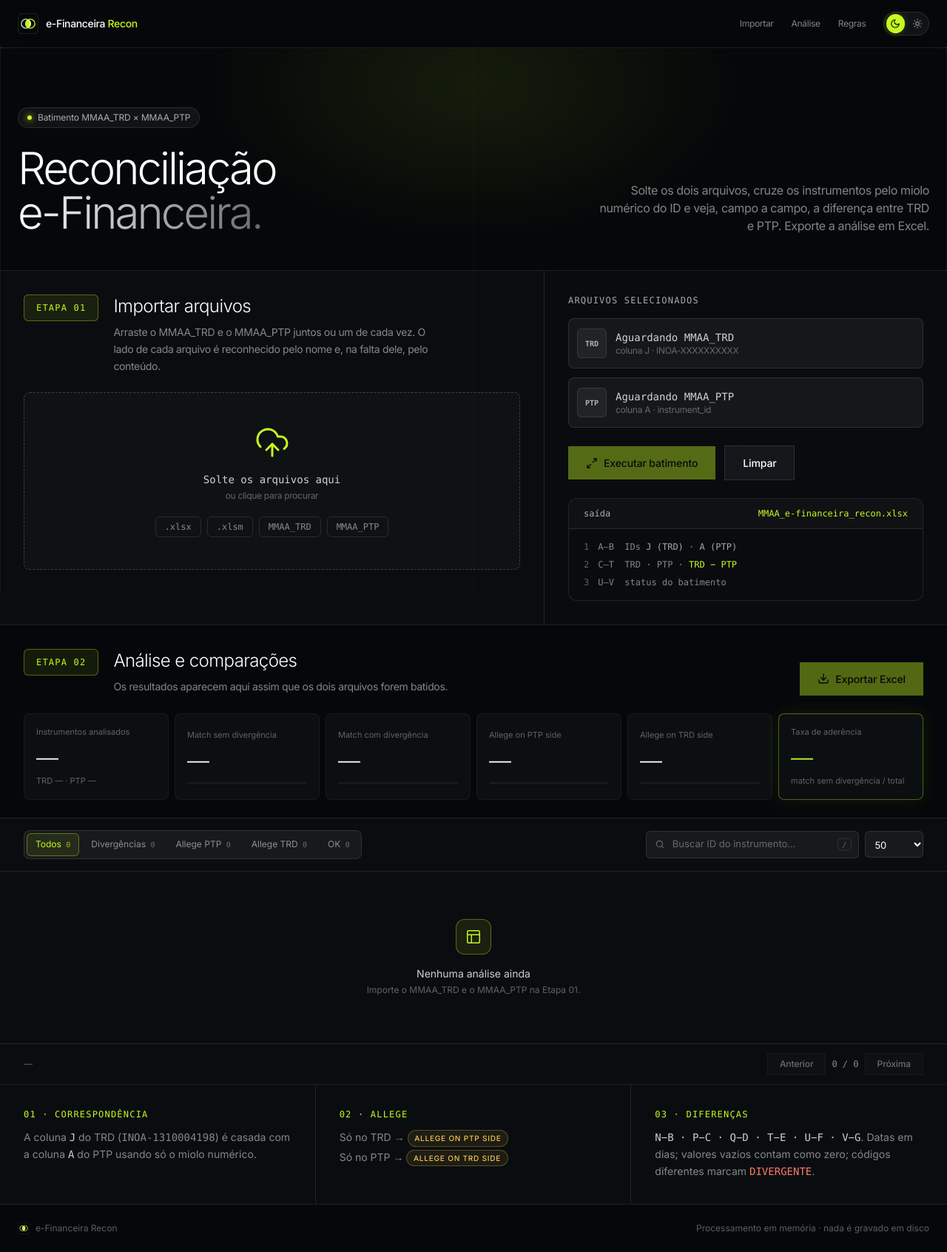
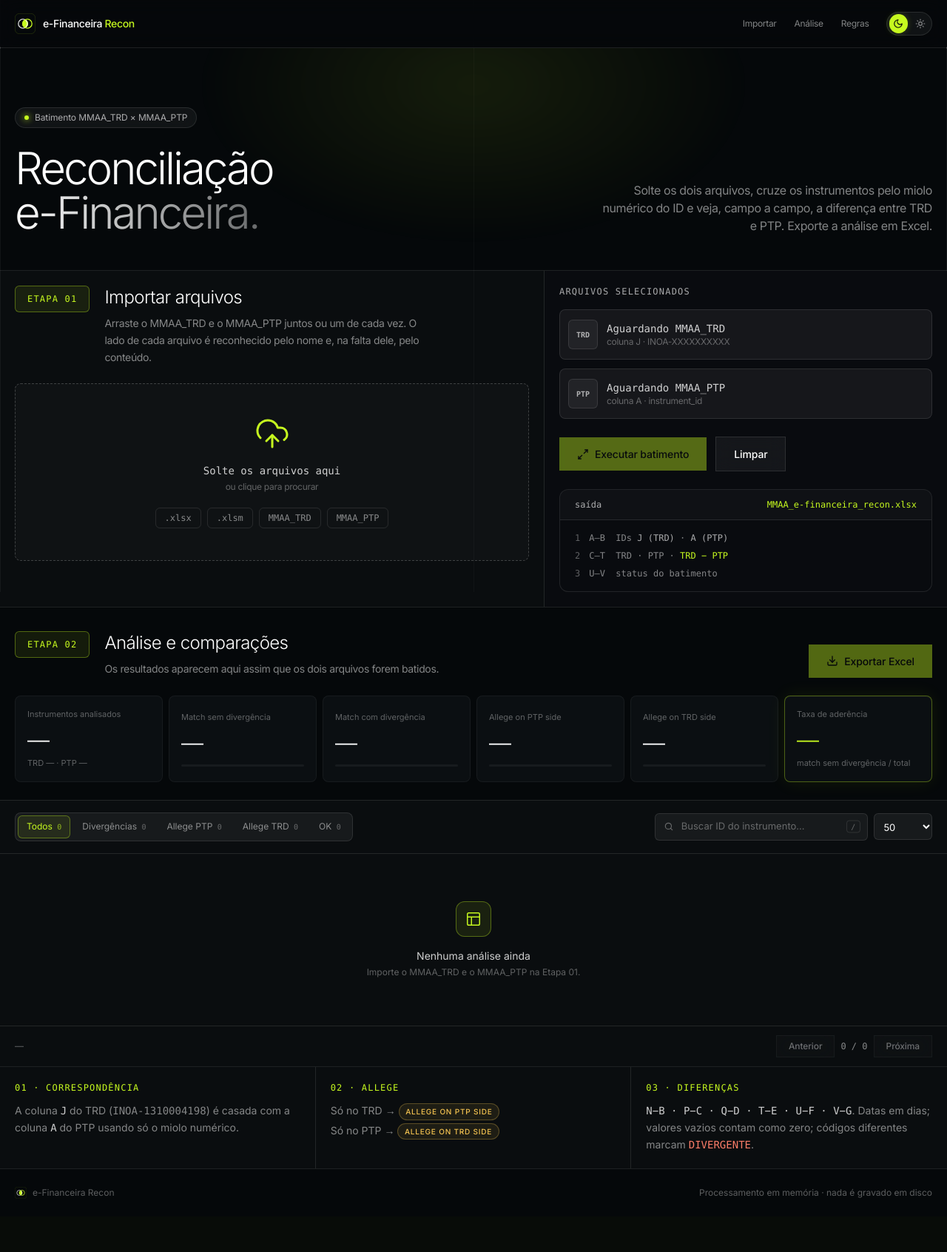
Before and after one commit to PistacchioV/efinanceira-recon, a Flask app: page / in a window 1280 px wide. Shown: the whole page at 74% size. After the commit the page ends 1620 px from the top, so only its background shows below. Run offline with Flask 2, Linux system fonts and the light colour scheme.

Commit message:
Layout em largura total e margens laterais menores
Co-Authored-By: Claude Opus 5 <noreply@anthropic.com>

```diff
--- a/static/css/app.css
+++ b/static/css/app.css
@@ -104,7 +104,7 @@ body {
 /* --------------------------------------------------------- grade de fundo */
 .frame-lines {
   position: fixed; inset: 0; pointer-events: none; z-index: 0;
-  max-width: 1920px; margin: 0 auto;
+  max-width: none;
   border-left: 1px solid var(--line-soft); border-right: 1px solid var(--line-soft);
 }
 .frame-lines::after {
--- a/templates/index.html
+++ b/templates/index.html
@@ -43,7 +43,7 @@
 
   <!-- navbar -->
   <nav class="nav">
-    <div class="max-w-[1920px] mx-auto w-full px-6 h-16 flex items-center justify-between relative">
+    <div class="w-full px-4 md:px-5 h-16 flex items-center justify-between relative">
       <a class="flex items-center gap-2.5 group animate-blur-in stagger-1" href="/">
         <img src="{{ url_for('static', filename='img/logo.svg') }}" alt="" class="w-7 h-7 group-hover:scale-110 transition-transform"/>
         <span class="text-sm tracking-tight font-medium t-fg">e-Financeira <span class="t-accent">Recon</span></span>
@@ -67,10 +67,10 @@
     </div>
   </nav>
 
-  <main class="flex-1 max-w-[1920px] mx-auto w-full relative z-10">
+  <main class="flex-1 w-full relative z-10">
 
     <!-- hero -->
-    <section class="w-full border-b b-line pt-16 md:pt-20 pb-12 px-6 relative overflow-hidden">
+    <section class="w-full border-b b-line pt-16 md:pt-20 pb-12 px-4 md:px-5 relative overflow-hidden">
       <div class="glow-top"></div>
       <div class="relative z-10 flex flex-col md:flex-row w-full justify-between gap-10 md:items-end">
         <div class="flex flex-col items-start w-full md:w-3/5">
@@ -90,7 +90,7 @@
     <!-- etapa 01: importar -->
     <section id="importar" class="w-full border-b b-line">
       <div class="grid lg:grid-cols-[1.15fr_0.85fr]">
-        <div class="panel panel-hoverglow border-0 lg:border-r b-line p-6 md:p-8">
+        <div class="panel panel-hoverglow border-0 lg:border-r b-line p-4 md:p-5">
           <div class="relative mb-6 flex items-start gap-5">
             <div class="step-tag">Etapa 01</div>
             <div>
@@ -110,7 +110,7 @@
           </div>
         </div>
 
-        <div class="panel border-0 p-6 md:p-8 flex flex-col" style="background: var(--panel-solid)">
+        <div class="panel border-0 p-4 md:p-5 flex flex-col" style="background: var(--panel-solid)">
           <div class="mb-4 text-xs font-mono tracking-widest t-fg3 uppercase">Arquivos selecionados</div>
           <div class="flex flex-col gap-3">
             <div class="slot" id="slot-TRD">
@@ -159,7 +159,7 @@
 
     <!-- etapa 02: analise -->
     <section id="analise" class="w-full border-b b-line">
-      <div class="px-6 md:px-8 pt-8 pb-6 flex flex-col md:flex-row md:items-end justify-between gap-6">
+      <div class="px-4 md:px-5 pt-8 pb-6 flex flex-col md:flex-row md:items-end justify-between gap-6">
         <div class="flex items-start gap-5">
           <div class="step-tag">Etapa 02</div>
           <div>
@@ -174,7 +174,7 @@
       </div>
 
       <!-- KPIs -->
-      <div class="px-6 md:px-8 pb-6 grid grid-cols-2 md:grid-cols-3 xl:grid-cols-6 gap-2" id="kpis">
+      <div class="px-4 md:px-5 pb-6 grid grid-cols-2 md:grid-cols-3 xl:grid-cols-6 gap-2" id="kpis">
         <button class="kpi" data-filter="all"><div class="text-[11px] t-faint mb-3">Instrumentos analisados</div><div class="kpi-val t-fg" data-k="total">—</div><div class="text-[11px] t-faint mt-2" data-k="linhas">TRD — · PTP —</div></button>
         <button class="kpi" data-filter="ok"><div class="text-[11px] t-faint mb-3">Match sem divergência</div><div class="kpi-val t-fg" data-k="match_ok">—</div><div class="bar"><span data-bar="match_ok" style="width:0"></span></div></button>
         <button class="kpi" data-filter="div"><div class="text-[11px] t-faint mb-3">Match com divergência</div><div class="kpi-val t-fg" data-k="divergentes">—</div><div class="bar"><span class="bad" data-bar="divergentes" style="width:0"></span></div></button>
@@ -183,16 +183,16 @@
         <div class="kpi is-accent flex flex-col"><div class="text-[11px] t-faint mb-3">Taxa de aderência</div><div class="kpi-val t-accent" data-k="taxa">—</div><div class="text-[11px] t-faint mt-2">match sem divergência / total</div></div>
       </div>
 
-      <div id="warnings" class="px-6 md:px-8 pb-4 hidden-soft"></div>
+      <div id="warnings" class="px-4 md:px-5 pb-4 hidden-soft"></div>
 
       <!-- divergencias por campo -->
-      <div id="fieldBreak" class="px-6 md:px-8 pb-6 hidden-soft">
+      <div id="fieldBreak" class="px-4 md:px-5 pb-6 hidden-soft">
         <div class="flex flex-wrap gap-2" id="fieldChips"></div>
       </div>
 
       <!-- toolbar + tabela -->
       <div class="panel border-x-0 border-b-0">
-        <div class="flex flex-col lg:flex-row lg:items-center justify-between gap-3 px-6 md:px-8 py-4">
+        <div class="flex flex-col lg:flex-row lg:items-center justify-between gap-3 px-4 md:px-5 py-4">
           <div class="seg" id="filters">
             <button data-filter="all" class="active">Todos <span class="count" data-c="total">0</span></button>
             <button data-filter="div">Divergências <span class="count" data-c="divergentes">0</span></button>
@@ -226,7 +226,7 @@
           </table>
         </div>
 
-        <div class="flex flex-col sm:flex-row items-center justify-between gap-3 px-6 md:px-8 py-3 border-t b-line text-xs">
+        <div class="flex flex-col sm:flex-row items-center justify-between gap-3 px-4 md:px-5 py-3 border-t b-line text-xs">
           <div class="t-faint" id="pageInfo">—</div>
           <div class="flex items-center gap-2">
             <button class="btn btn-ghost btn-sm" id="prevPage" disabled>Anterior</button>
@@ -240,19 +240,19 @@
     <!-- regras -->
     <section id="regras" class="w-full border-b b-line">
       <div class="grid md:grid-cols-3">
-        <div class="panel panel-hoverglow flashlight-target border-0 md:border-r b-line p-6 md:p-8">
+        <div class="panel panel-hoverglow flashlight-target border-0 md:border-r b-line p-4 md:p-5">
           <div class="flashlight-content">
             <div class="text-xs font-mono tracking-widest t-accent uppercase mb-3">01 · Correspondência</div>
             <p class="text-sm leading-relaxed t-muted">A coluna <span class="t-fg2 font-mono">J</span> do TRD (<span class="font-mono">INOA-1310004198</span>) é casada com a coluna <span class="t-fg2 font-mono">A</span> do PTP usando só o miolo numérico.</p>
           </div>
         </div>
-        <div class="panel panel-hoverglow flashlight-target border-0 md:border-r b-line p-6 md:p-8">
+        <div class="panel panel-hoverglow flashlight-target border-0 md:border-r b-line p-4 md:p-5">
           <div class="flashlight-content">
             <div class="text-xs font-mono tracking-widest t-accent uppercase mb-3">02 · Allege</div>
             <p class="text-sm leading-relaxed t-muted">Só no TRD → <span class="tag tag-warn">Allege on PTP side</span><br/>Só no PTP → <span class="tag tag-warn mt-1">Allege on TRD side</span></p>
           </div>
         </div>
-        <div class="panel panel-hoverglow flashlight-target border-0 p-6 md:p-8">
+        <div class="panel panel-hoverglow flashlight-target border-0 p-4 md:p-5">
           <div class="flashlight-content">
             <div class="text-xs font-mono tracking-widest t-accent uppercase mb-3">03 · Diferenças</div>
             <p class="text-sm leading-relaxed t-muted"><span class="font-mono t-fg2">N−B · P−C · Q−D · T−E · U−F · V−G</span>. Datas em dias; valores vazios contam como zero; códigos diferentes marcam <span class="font-mono t-danger">DIVERGENTE</span>.</p>
@@ -262,7 +262,7 @@
     </section>
   </main>
 
-  <footer class="relative z-10 max-w-[1920px] mx-auto w-full px-6 py-6 flex flex-col sm:flex-row items-center justify-between gap-2 text-xs t-faint">
+  <footer class="relative z-10 w-full px-4 md:px-5 py-6 flex flex-col sm:flex-row items-center justify-between gap-2 text-xs t-faint">
     <div class="flex items-center gap-2"><img src="{{ url_for('static', filename='img/logo.svg') }}" alt="" class="w-4 h-4"/>e-Financeira Recon</div>
     <div>Processamento em memória · nada é gravado em disco</div>
   </footer>
```
